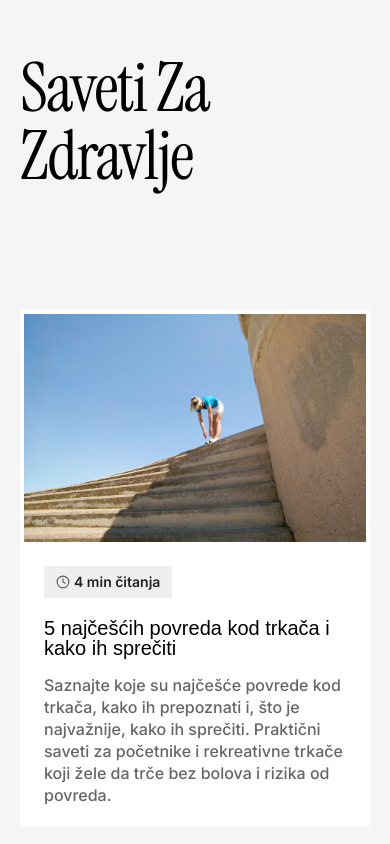
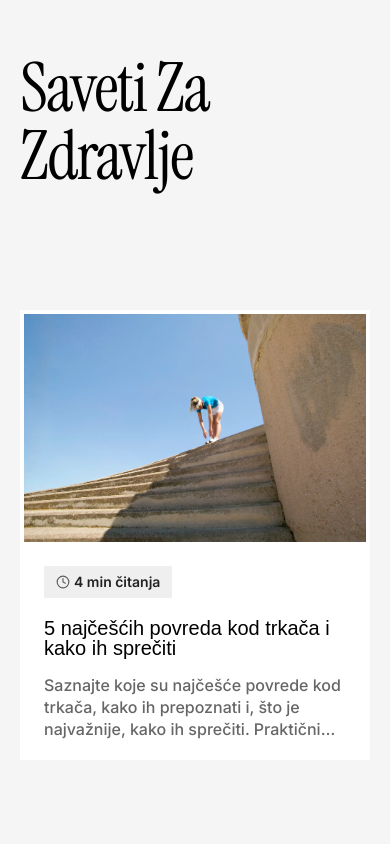
Before and after one commit to krsticzoran/runningstories, a Next.js app: page /zdravlje in a window 390 px wide. Shown: the part 446-1290 px from the top of the page. Built offline with nearby package versions, Linux system fonts and the light colour scheme; a web font is replaced by a local one.

Commit message:
feat: add line-clamp-2 for post descriptions

```diff
--- a/app/[category]/[slug]/page.tsx
+++ b/app/[category]/[slug]/page.tsx
@@ -86,18 +86,6 @@ export default async function PostPage({ params }: PostPageProps) {
         </div>
       </div>
       <Divider className="mb-[100px] lg:mb-[120px]" />
-      {post.tags && post.tags.length > 0 && (
-        <div className="mt-8 flex flex-wrap gap-2">
-          {post.tags.map((tag) => (
-            <span
-              key={tag}
-              className="px-3 py-1 bg-gray-100 text-sm rounded-full"
-            >
-              #{tag}
-            </span>
-          ))}
-        </div>
-      )}
     </article>
   );
 }
--- a/app/[category]/page.tsx
+++ b/app/[category]/page.tsx
@@ -82,7 +82,7 @@ export default async function CategoryPage({ params }: CategoryPageProps) {
               <h2 className="text-xl leading-5 sm:text-[22px] sm:leading-[22px] xl:text-[26px] xl:leading-[26px] font-medium text-black">
                 {categoryPosts[0].title}
               </h2>
-              <p className="leading-[22px] text-[#666] font-medium">
+              <p className="leading-[22px] text-[#666] font-medium line-clamp-3 sm:line-clamp-none">
                 {categoryPosts[0].description}
               </p>
             </div>
@@ -104,7 +104,7 @@ export default async function CategoryPage({ params }: CategoryPageProps) {
                 />
               </div>
 
-              <div className="pt-6 px-5 pb-4 w-full flex flex-col gap-5 xl:gap-8">
+              <div className="pt-6 px-5 pb-4 w-full flex flex-col gap-5 xl:gap-8 ">
                 <p className="w-fit inline-flex items-center gap-1 py-1.5 px-3 bg-[#efefef] text-custom-dark text-sm leading-5 font-semibold">
                   <Clock size={14} className="opacity-70" />
                   {post.metadata.readingTime} min čitanja
@@ -115,7 +115,7 @@ export default async function CategoryPage({ params }: CategoryPageProps) {
                     {post.title}
                   </h2>
 
-                  <p className="leading-[22px] text-[#666] font-medium">
+                  <p className="leading-[22px] text-[#666] font-medium line-clamp-3 sm:line-clamp-2">
                     {post.description}
                   </p>
                 </div>
--- a/velite.config.ts
+++ b/velite.config.ts
@@ -24,12 +24,11 @@ export default defineConfig({
             "oprema",
             "vesti",
             "simonin-kutak",
-            "intervjui",
+            "zajednica",
             "zdravlje",
           ]),
           image: s.image(),
           imageAlt: s.string().max(200),
-          tags: s.array(s.string()).optional(),
           metadata: s.metadata(),
           content: s.mdx(),
         })
```
Also changed, not shown: .velite/posts.json.
